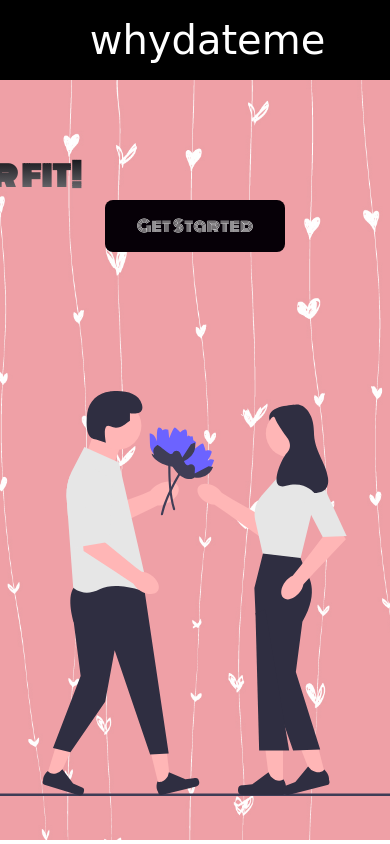
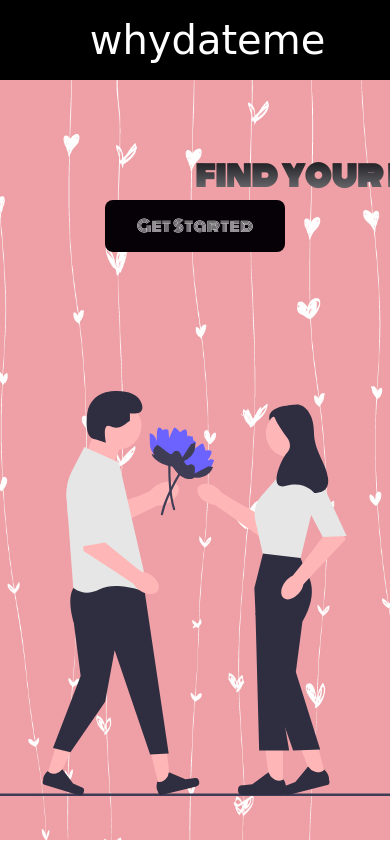
Before and after one commit to kal-sudo/sdproj, a plain HTML site: page index.html in a window 390 px wide. Drawn offline with Linux system fonts and the light colour scheme.

Commit message:
Update styles.css

```diff
--- a/styles.css
+++ b/styles.css
@@ -99,7 +99,7 @@
         transform: translate(1%,0%);
     }
 }
-@media screen and (max-width:960px){
+@media screen and (max-width:1080px){
     .navbar_container{
         display:flex;
         justify-content: center;
@@ -225,7 +225,7 @@
     .main_content h1{
         font-size:2rem;
         margin-top:2rem;
-        transform: translate(0%,0%);
+        transform: translate(50%,0%);
     }
     .main_btn{
         font-size: 1rem;
```
